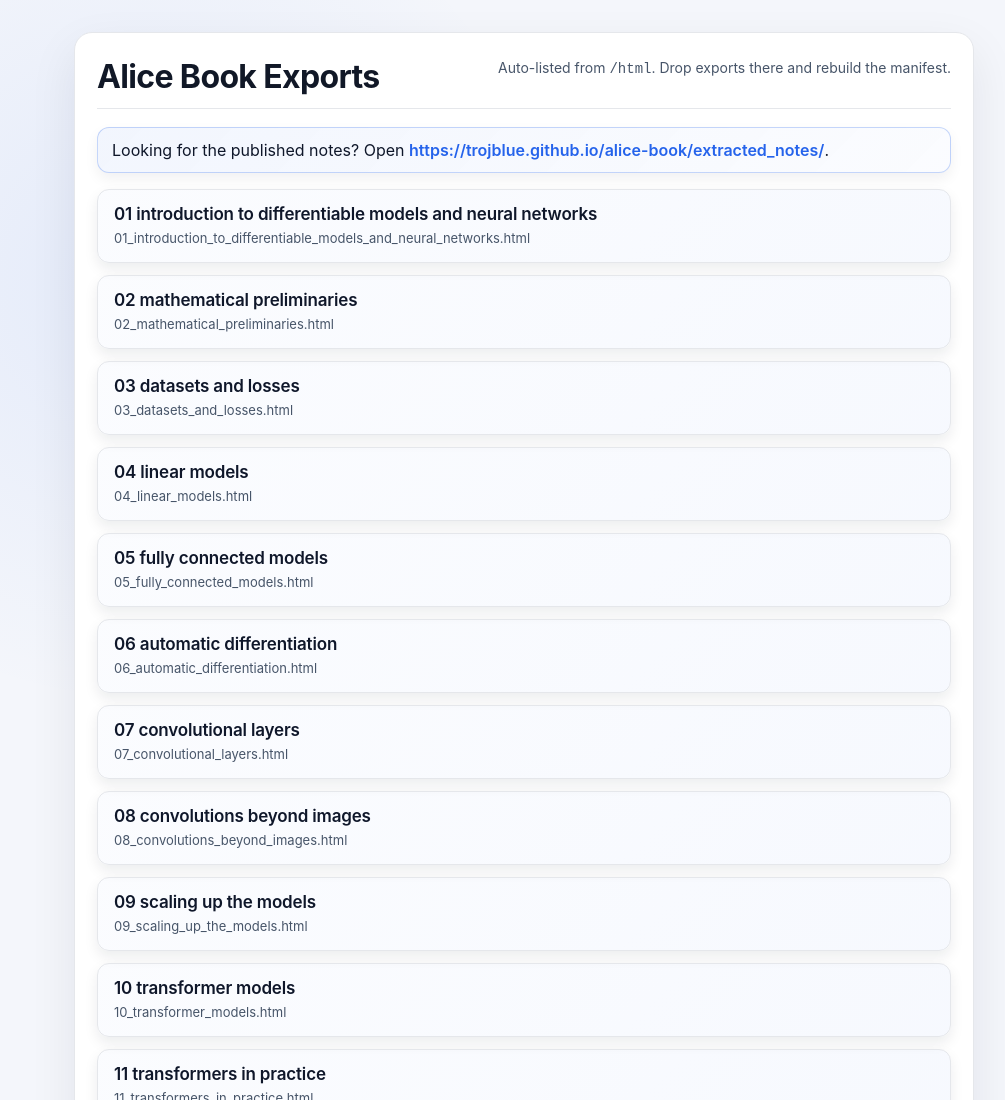
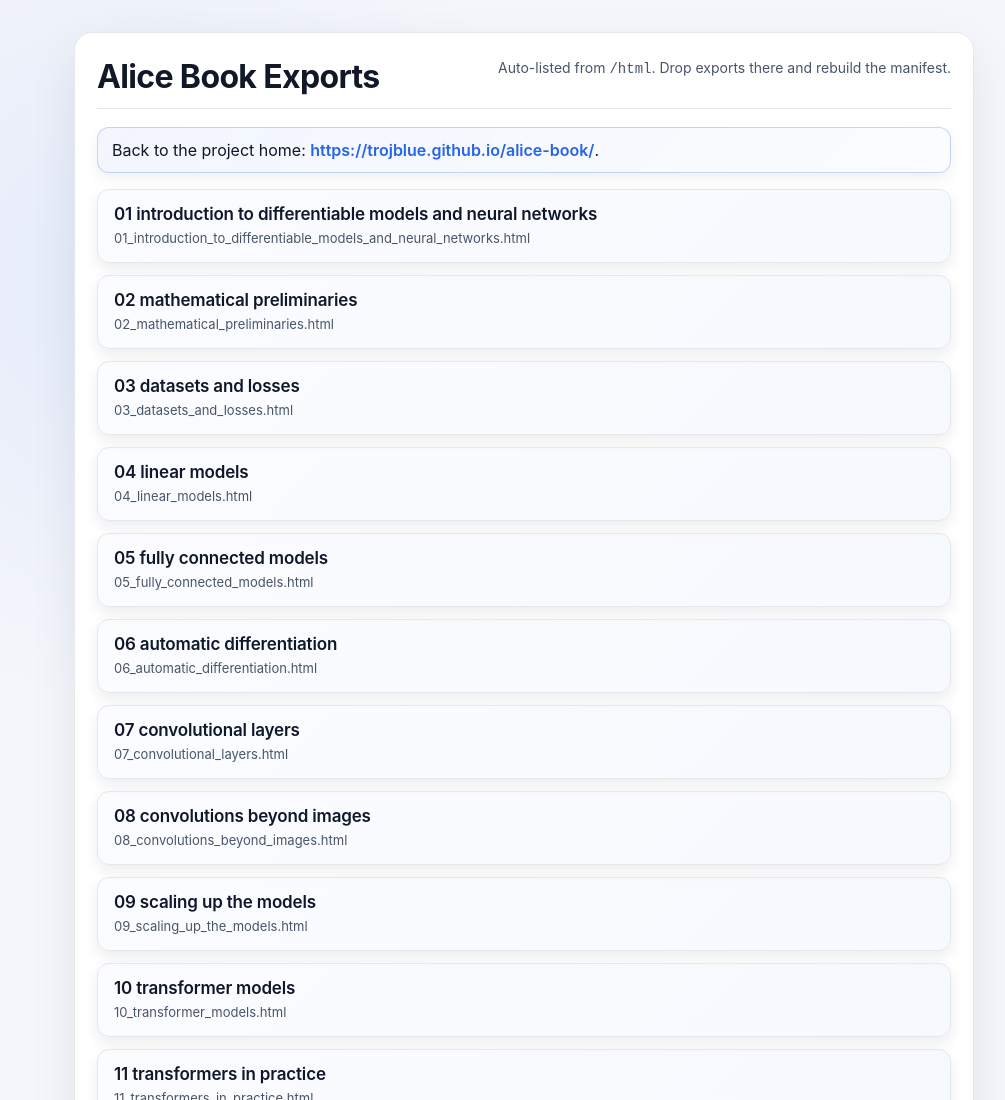
Before and after one commit to trojblue/alice-book, a website: page extracted_notes/index.html in a window 1280 px wide. Shown: the top 1100 px of the page, without its empty margins (116-1121 px from the left). Drawn offline with Linux system fonts and the light colour scheme.

Commit message:
update gh space

```diff
--- a/extracted_notes/index.html
+++ b/extracted_notes/index.html
@@ -125,7 +125,7 @@
       <p class="hint">Auto-listed from <code>/html</code>. Drop exports there and rebuild the manifest.</p>
     </header>
     <div class="callout">
-      Looking for the published notes? Open <a href="https://trojblue.github.io/alice-book/extracted_notes/">https://trojblue.github.io/alice-book/extracted_notes/</a>.
+      Back to the project home: <a href="https://trojblue.github.io/alice-book/">https://trojblue.github.io/alice-book/</a>.
     </div>
     <div id="list" class="grid" aria-live="polite"></div>
     <p id="status" class="status">Loading items…</p>
```
Also changed, not shown: README.md.
